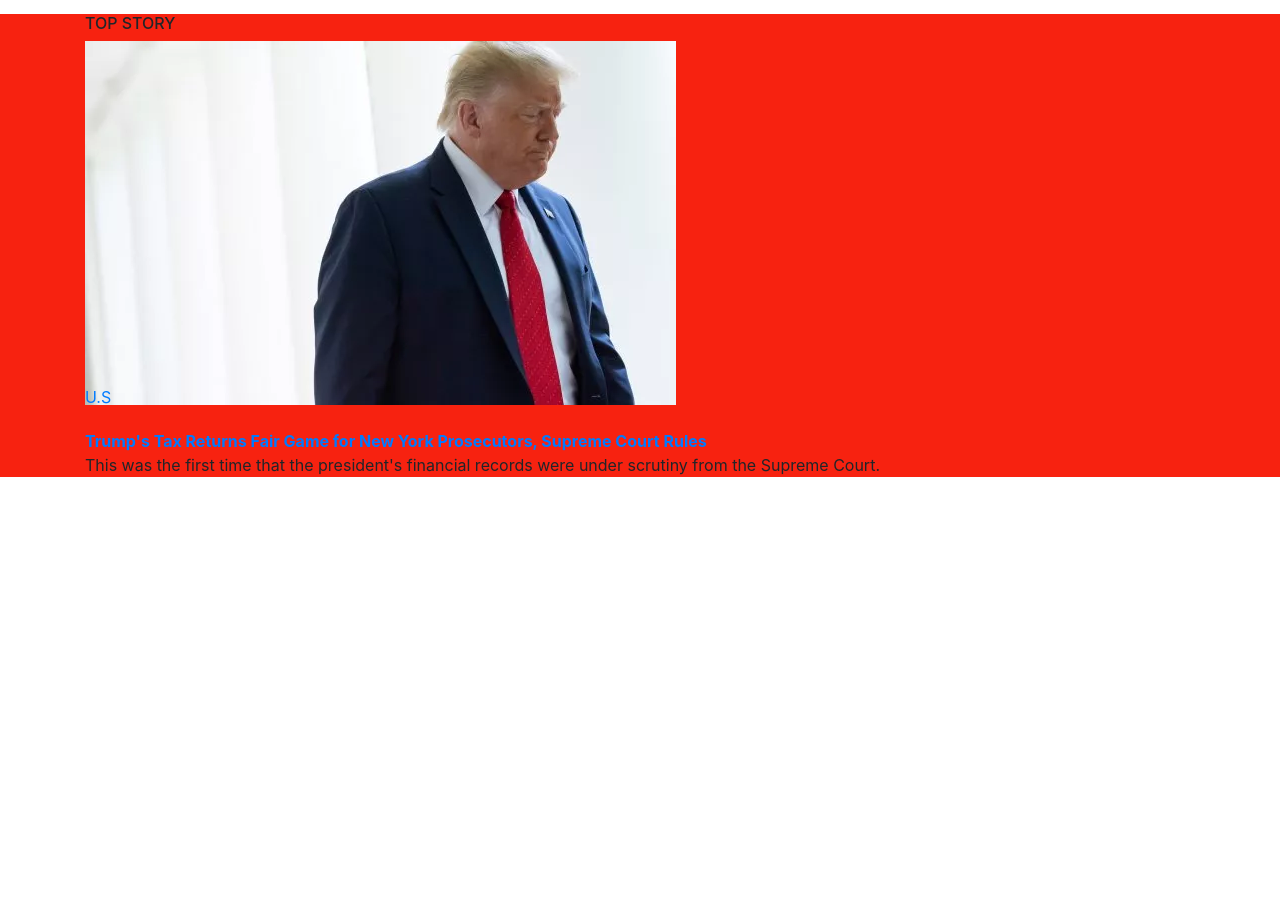
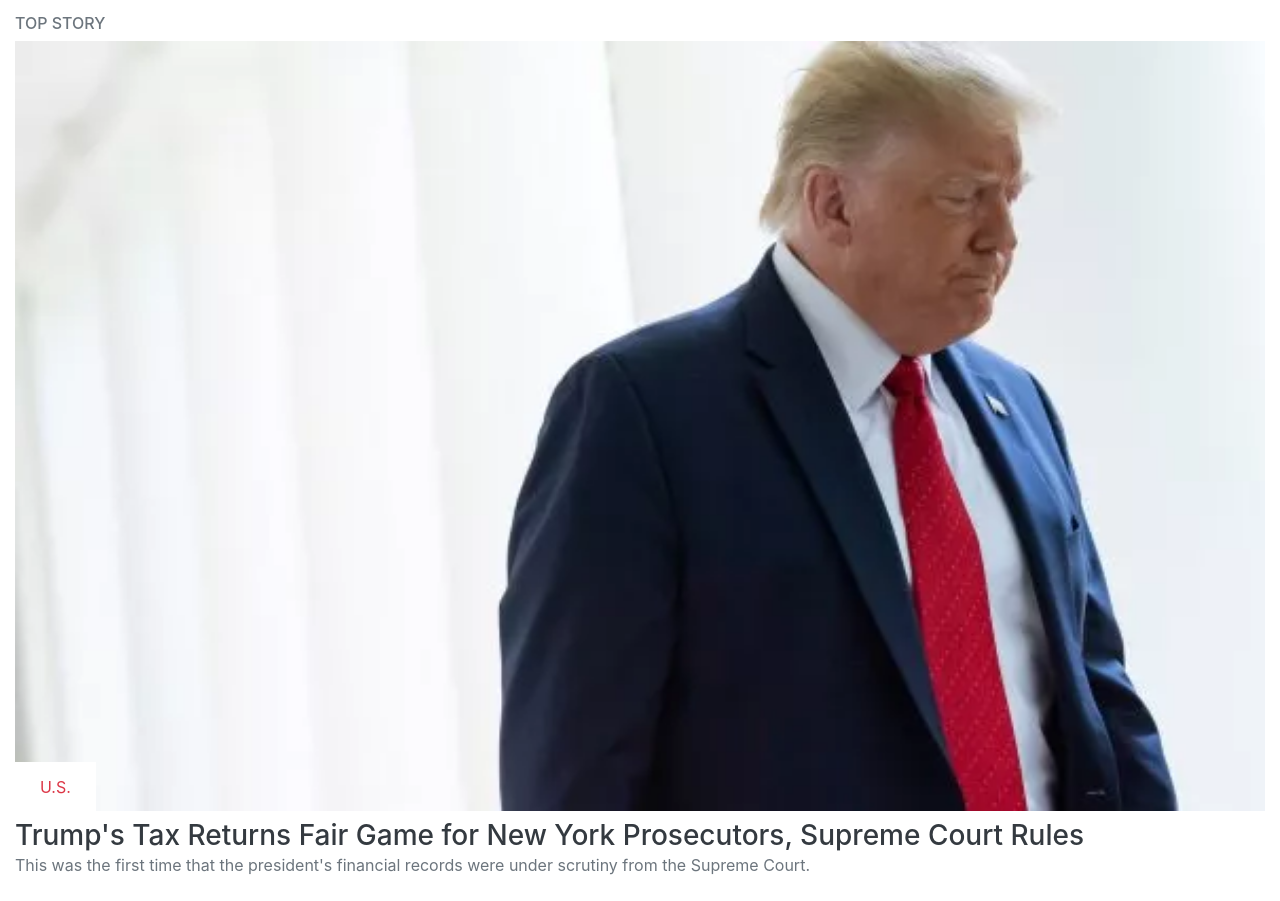
Before and after one commit to tadeuasarro/UsingBootstrap, a plain HTML site: page index.html in a window 1280 px wide. Shown: the part 77-978 px from the top of the page. Before the commit the page ends 800 px from the top, so only its background shows below. Drawn offline with nearby package versions, Linux system fonts and the light colour scheme.

Commit message:
Work on top story

```diff
--- a/index.html
+++ b/index.html
@@ -14,7 +14,7 @@
 
     <header>
 
-        <ul class="navbar navbar-dark bg-red h-15 pr-1">
+        <ul class="navbar navbar-dark bg-red h-15 pr-1 mb-0">
             <li class="navbar-brand">
                 <h1>Newsweek</h1>
             </li>
@@ -60,21 +60,19 @@
 
     </header>
 
-    <main class="container-fluid bg-red">
-     <div class="container">
-         <h6 class="bg.light">TOP STORY</h6>
-         <img src="./assets/font/img/donald-trump-img.webp" class="img-fluid" alt="Responsive image">
+    <main class="container-fluid mt-0">
 
-         <div class="country"><a href="#" >U.S<a></div>
-        <p>
-        <a href="#"><b>Trump's Tax Returns Fair Game for New York Prosecutors, Supreme Court Rules</b></a>
-         <br>
-         This was the first time that the president's financial
-         records were under scrutiny from the Supreme Court.
-         </p>
-
-     </div>
-
+        <div class="pt-3 text-secondary position-relative">
+            <h6 class="bg.light">TOP STORY</h6>
+            <div class="position-relative">
+                <a href="#"><img src="./assets/font/img/donald-trump-img.webp" class="img-fluid w-100" alt="Responsive image"></a>
+                <div class="country"><a href="#" class="text-danger img-anchor">U.S.<a></div>
+            </div>
+            <div class="position-relative pt-2 pb-2">
+                <a class="text-dark h3" href="#">Trump's Tax Returns Fair Game for New York Prosecutors, Supreme Court Rules</a>
+                <p>This was the first time that the president's financial records were under scrutiny from the Supreme Court.</p>
+            </div>
+        </div>
 
     </main>
 
--- a/style.css
+++ b/style.css
@@ -15,9 +15,9 @@
   height: 75px;
 }
 
-.country {
-  color: #f72210;
-  position: relative;
-  text-decoration: none;
-  bottom: 20px;
+.img-anchor {
+  background-color: white;
+  position: absolute;
+  padding: 1% 2%;
+  bottom: 0;
 }
```
